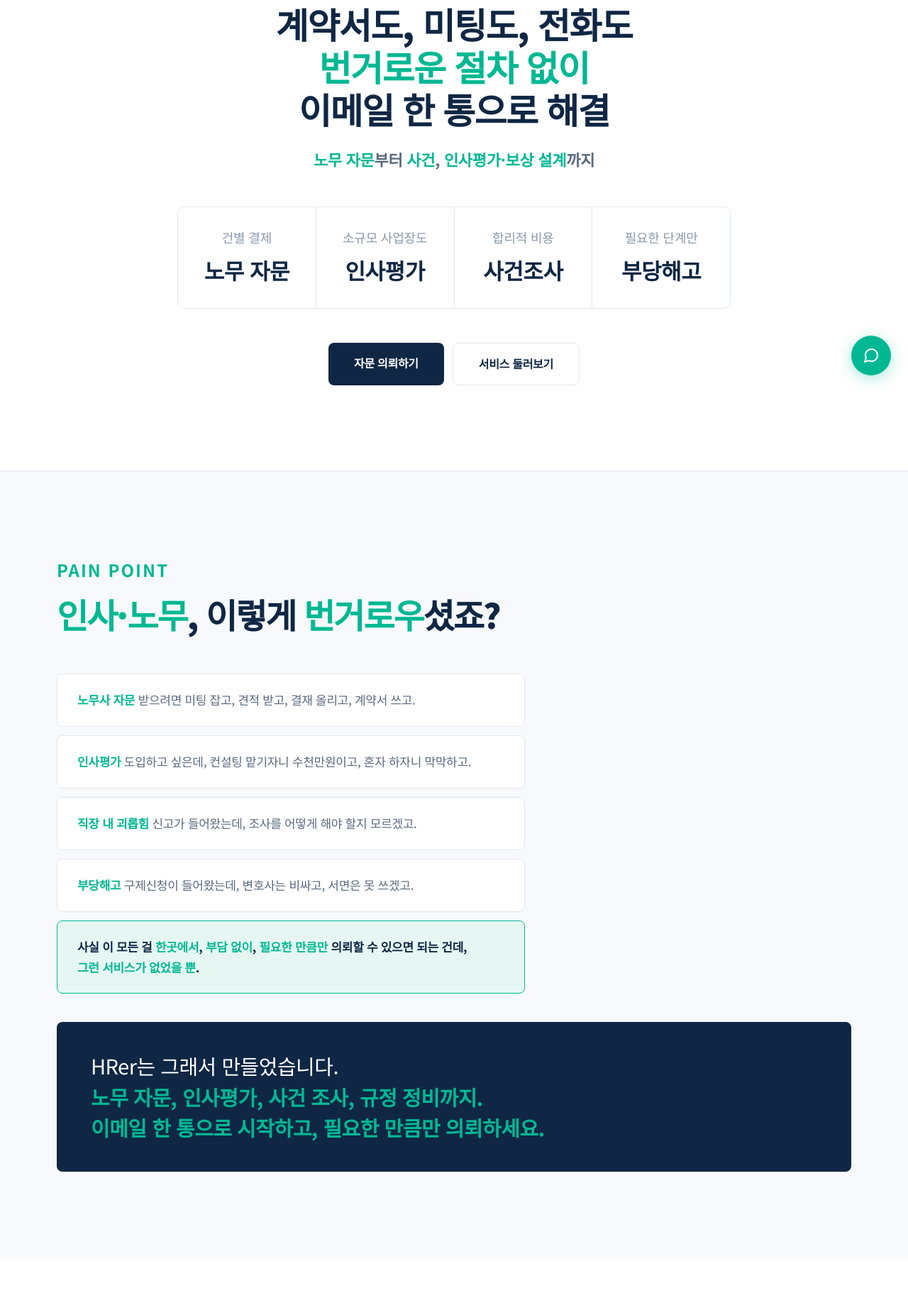
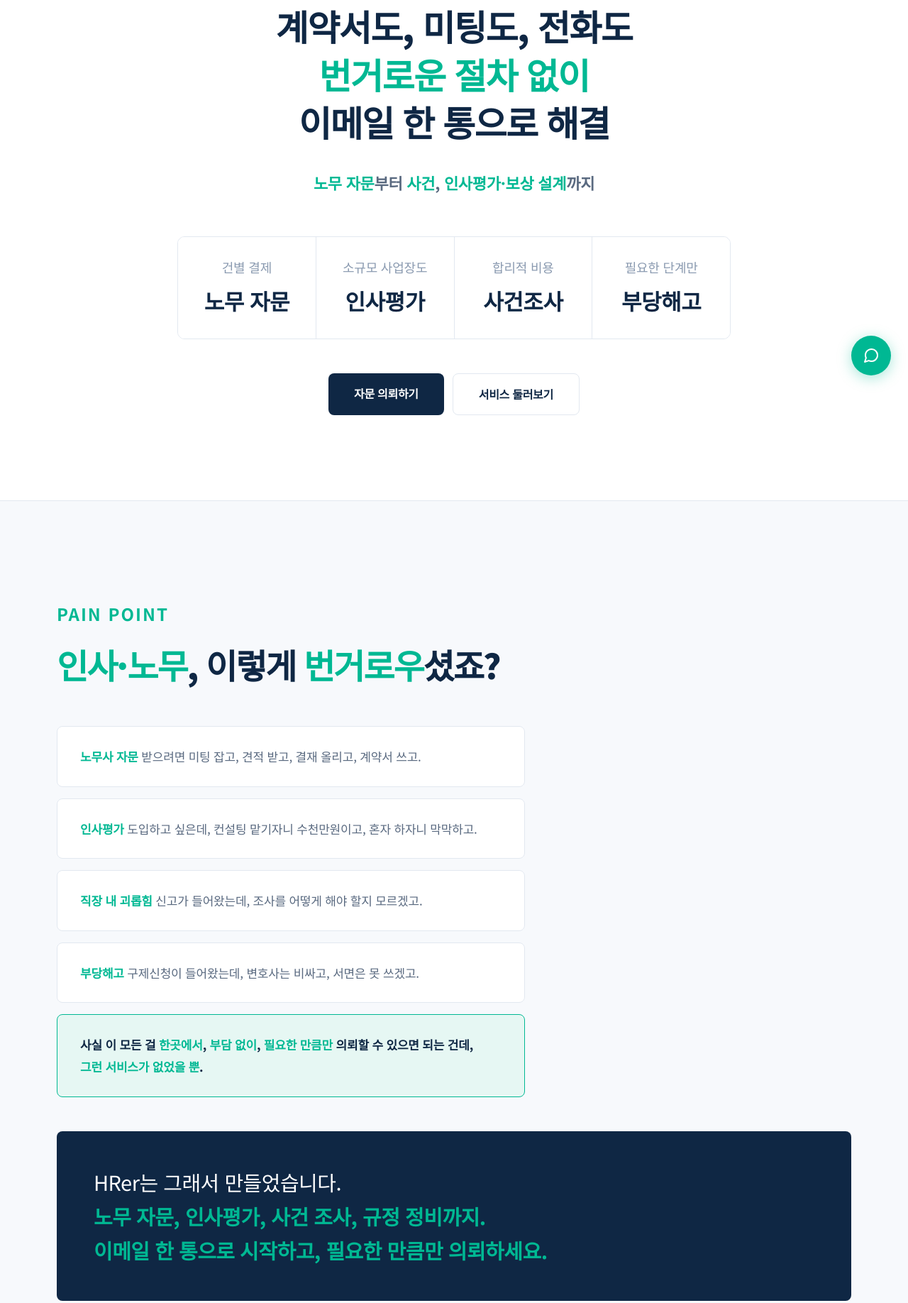
Before and after one commit to jyoon1867/hrer-homepage, a website: page index.html in a window 1280 px wide. Shown: the part 247-2083 px from the top of the page at 71% size. Drawn offline with Linux system fonts and the light colour scheme.

Commit message:
Improve readability: spacing, line-height, chatbot window size

```diff
--- a/chatbot.js
+++ b/chatbot.js
@@ -120,7 +120,7 @@
 
     .cb-window {
       position: fixed; bottom: 92px; right: 24px; z-index: 9999;
-      width: 380px; max-height: 560px; border-radius: 16px;
+      width: 400px; max-height: 680px; border-radius: 16px;
       background: #fff; border: 1px solid var(--cb-border);
       box-shadow: 0 12px 48px rgba(15,39,68,0.15);
       display: none; flex-direction: column; overflow: hidden;
@@ -140,16 +140,16 @@
     .cb-close { background: none; border: none; color: rgba(255,255,255,0.5); font-size: 24px; cursor: pointer; padding: 0 4px; line-height: 1; }
     .cb-close:hover { color: #fff; }
 
-    .cb-body { flex: 1; overflow-y: auto; padding: 20px 16px; min-height: 320px; max-height: 400px; background: var(--cb-bg); }
+    .cb-body { flex: 1; overflow-y: auto; padding: 24px 20px; min-height: 420px; max-height: 520px; background: var(--cb-bg); }
     .cb-body::-webkit-scrollbar { width: 4px; }
     .cb-body::-webkit-scrollbar-thumb { background: var(--cb-border); border-radius: 4px; }
 
-    .cb-msg { margin-bottom: 12px; display: flex; }
+    .cb-msg { margin-bottom: 16px; display: flex; }
     .cb-msg.cb-bot { justify-content: flex-start; }
     .cb-msg.cb-user { justify-content: flex-end; }
     .cb-msg-content {
-      max-width: 85%; padding: 12px 16px; border-radius: 12px;
-      font-size: 14px; line-height: 1.7; letter-spacing: -0.2px;
+      max-width: 85%; padding: 14px 18px; border-radius: 12px;
+      font-size: 14.5px; line-height: 1.85; letter-spacing: -0.1px;
     }
     .cb-bot .cb-msg-content { background: #fff; color: var(--cb-navy); border: 1px solid var(--cb-border); border-bottom-left-radius: 4px; }
     .cb-user .cb-msg-content { background: var(--cb-navy); color: #fff; border-bottom-right-radius: 4px; }
@@ -157,7 +157,7 @@
     .cb-msg-content a { color: var(--cb-mint); font-weight: 600; text-decoration: none; }
     .cb-msg-content a:hover { text-decoration: underline; }
 
-    .cb-quick { display: flex; flex-wrap: wrap; gap: 6px; margin-top: 8px; }
+    .cb-quick { display: flex; flex-wrap: wrap; gap: 8px; margin-top: 16px; }
     .cb-quick-btn {
       padding: 7px 14px; border-radius: 20px; font-size: 13px; font-weight: 600;
       border: 1px solid var(--cb-border); background: #fff; color: var(--cb-navy);
@@ -193,7 +193,7 @@
     @media (max-width: 480px) {
       .cb-window { right: 0; bottom: 0; width: 100%; max-height: 100vh; border-radius: 0; }
       .cb-bubble { bottom: 16px; right: 16px; }
-      .cb-body { max-height: calc(100vh - 130px); }
+      .cb-body { max-height: calc(100vh - 140px); min-height: auto; }
     }
   `;
   document.head.appendChild(style);
--- a/index.html
+++ b/index.html
@@ -112,13 +112,13 @@
       letter-spacing: -0.2px; margin-bottom: 32px;
     }
     .hero-desc {
-      font-size: 50px !important; line-height: 1.2; color: var(--navy) !important;
-      margin: 0 auto 24px; max-width: 900px; letter-spacing: -1.5px;
+      font-size: 50px !important; line-height: 1.35; color: var(--navy) !important;
+      margin: 0 auto 32px; max-width: 900px; letter-spacing: -1.5px;
       font-weight: 900 !important;
     }
     .hero h1 {
-      font-size: 22px !important; font-weight: 600; line-height: 1.6; letter-spacing: -0.3px;
-      color: var(--gray) !important; margin-bottom: 48px;
+      font-size: 22px !important; font-weight: 600; line-height: 1.8; letter-spacing: -0.3px;
+      color: var(--gray) !important; margin-bottom: 56px;
     }
     .hero h1 em { font-style: normal; color: var(--mint) !important; background: transparent !important; }
     .hero-chips {
@@ -161,15 +161,15 @@
     .btn-secondary:hover { border-color: var(--navy); }
 
     /* ─── SECTIONS ─── */
-    section { padding: 120px 40px; }
+    section { padding: 140px 40px; }
     .section-inner { max-width: 1120px; margin: 0 auto; }
     .section-label {
       font-size: 24px; font-weight: 700; color: var(--mint);
-      text-transform: uppercase; letter-spacing: 2px; margin-bottom: 16px;
+      text-transform: uppercase; letter-spacing: 2px; margin-bottom: 20px;
     }
     .section-title {
-      font-size: 48px; font-weight: 900; line-height: 1.15; letter-spacing: -2px;
-      color: var(--navy); margin-bottom: 20px;
+      font-size: 48px; font-weight: 900; line-height: 1.3; letter-spacing: -2px;
+      color: var(--navy); margin-bottom: 28px;
     }
     .section-desc {
       font-size: 22px; line-height: 1.75; color: var(--gray);
@@ -178,10 +178,10 @@
 
     /* ─── EMPATHY ─── */
     .empathy { background: var(--bg); }
-    .empathy-cards { display: flex; flex-direction: column; gap: 12px; margin-top: 56px; max-width: 660px; }
+    .empathy-cards { display: flex; flex-direction: column; gap: 16px; margin-top: 56px; max-width: 660px; }
     .empathy-card {
-      padding: 22px 28px; border-radius: 8px; background: var(--white);
-      font-size: 17px !important; line-height: 1.7; color: var(--gray); letter-spacing: -0.3px;
+      padding: 26px 32px; border-radius: 8px; background: var(--white);
+      font-size: 17px !important; line-height: 1.85; color: var(--gray); letter-spacing: -0.2px;
       border: 1px solid var(--border);
       opacity: 0; transform: translateY(12px);
     }
@@ -198,9 +198,9 @@
     }
     @keyframes fadeUp { to { opacity: 1; transform: translateY(0); } }
     .empathy-transition {
-      margin-top: 40px; padding: 40px 48px; border-radius: 8px;
+      margin-top: 48px; padding: 48px 52px; border-radius: 8px;
       background: var(--navy) !important; color: var(--white) !important;
-      font-size: 29px !important; line-height: 1.5; letter-spacing: -0.5px;
+      font-size: 29px !important; line-height: 1.65; letter-spacing: -0.5px;
     }
     .empathy-transition strong { color: var(--mint) !important; background: transparent !important; }
 
@@ -217,14 +217,14 @@
       font-size: 14px; font-weight: 700; color: var(--mint); letter-spacing: 1px;
       text-transform: uppercase; margin-bottom: 20px;
     }
-    .step h3 { font-size: 26px; font-weight: 700; color: var(--navy); margin-bottom: 12px; letter-spacing: -0.5px; }
-    .step p { font-size: 17px; line-height: 1.7; color: #3A4A5C; letter-spacing: -0.2px; }
+    .step h3 { font-size: 26px; font-weight: 700; color: var(--navy); margin-bottom: 16px; letter-spacing: -0.5px; }
+    .step p { font-size: 17px; line-height: 1.85; color: #3A4A5C; letter-spacing: -0.1px; }
 
     /* ─── SERVICES ─── */
     .services { background: var(--bg); }
     .service-grid { display: grid; grid-template-columns: repeat(2, 1fr); gap: 20px; margin-top: 60px; }
     .service-card {
-      border-radius: 12px; padding: 36px; background: var(--white);
+      border-radius: 12px; padding: 40px; background: var(--white);
       border: 1px solid var(--border); transition: border-color 0.2s, box-shadow 0.2s;
     }
     .service-card:hover { border-color: var(--navy); box-shadow: 0 4px 20px rgba(15,39,68,0.06); }
@@ -232,9 +232,9 @@
       font-size: 12px; font-weight: 700; color: var(--mint);
       letter-spacing: 1.5px; text-transform: uppercase; margin-bottom: 12px;
     }
-    .service-card h3 { font-size: 22px; font-weight: 700; color: var(--navy); margin-bottom: 12px; letter-spacing: -0.5px; }
-    .service-card p { font-size: 16px; line-height: 1.7; color: var(--gray); margin-bottom: 20px; letter-spacing: -0.2px; }
-    .service-tags { display: flex; flex-wrap: wrap; gap: 6px; margin-bottom: 20px; }
+    .service-card h3 { font-size: 22px; font-weight: 700; color: var(--navy); margin-bottom: 16px; letter-spacing: -0.5px; }
+    .service-card p { font-size: 16px; line-height: 1.85; color: var(--gray); margin-bottom: 24px; letter-spacing: -0.1px; }
+    .service-tags { display: flex; flex-wrap: wrap; gap: 8px; margin-bottom: 24px; }
     .service-tag {
       padding: 5px 12px; border-radius: 4px; font-size: 13px; font-weight: 500;
       background: var(--bg); color: var(--gray); border: 1px solid var(--border);
@@ -277,21 +277,21 @@
     .trust .section-title { color: var(--white) !important; background: transparent !important; }
     .trust-features { display: grid; grid-template-columns: repeat(3, 1fr); gap: 20px; margin-top: 60px; }
     .trust-feature {
-      padding: 36px 32px; border-radius: 12px;
+      padding: 40px 36px; border-radius: 12px;
       background: rgba(255,255,255,0.07) !important; border: 1px solid rgba(255,255,255,0.1);
     }
     .trust-feature-num {
       font-size: 12px; font-weight: 700; color: var(--mint) !important;
       letter-spacing: 1.5px; text-transform: uppercase; margin-bottom: 16px; background: transparent !important;
     }
-    .trust-feature h3 { font-size: 20px; font-weight: 700; color: var(--white) !important; margin-bottom: 12px; letter-spacing: -0.3px; background: transparent !important; }
-    .trust-feature p { font-size: 15px; line-height: 1.7; color: rgba(255,255,255,0.65) !important; letter-spacing: -0.2px; background: transparent !important; }
+    .trust-feature h3 { font-size: 20px; font-weight: 700; color: var(--white) !important; margin-bottom: 16px; letter-spacing: -0.3px; background: transparent !important; }
+    .trust-feature p { font-size: 15px; line-height: 1.85; color: rgba(255,255,255,0.65) !important; letter-spacing: -0.1px; background: transparent !important; }
 
     /* ─── NUDGE ─── */
     .nudge { background: var(--bg); text-align: center; }
     .nudge-checks {
-      display: flex; flex-wrap: wrap; justify-content: center; gap: 12px 32px;
-      margin: 48px auto; max-width: 700px;
+      display: flex; flex-wrap: wrap; justify-content: center; gap: 16px 40px;
+      margin: 56px auto; max-width: 700px;
     }
     .nudge-check { display: flex; align-items: center; gap: 10px; font-size: 16px; color: var(--gray); letter-spacing: -0.2px; }
     .nudge-check .check {
```
